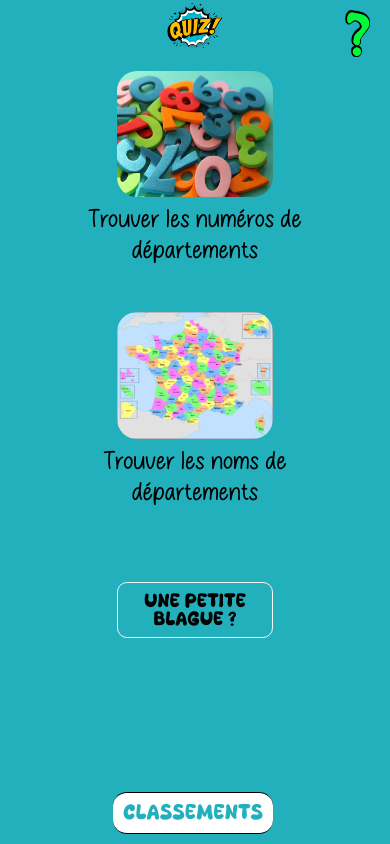
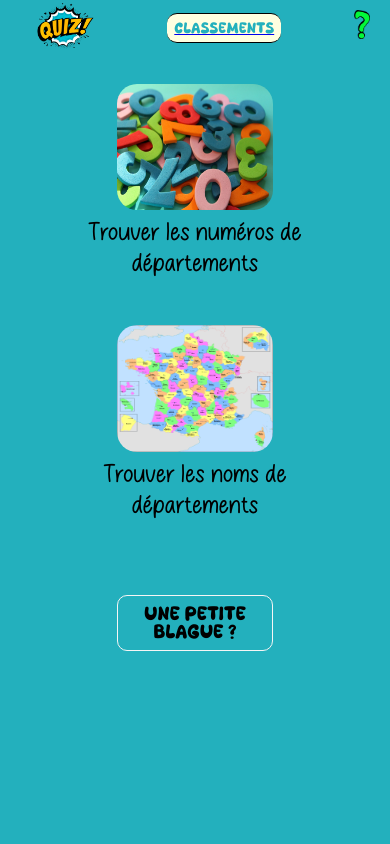
Before and after one commit to Christelle-Legros/-departments, a React (Create React App) app: page / in a window 390 px wide. Built offline with nearby package versions, Linux system fonts and the light colour scheme; no server answers.

Commit message:
Responsive home page

```diff
--- a/src/styles/_header.scss
+++ b/src/styles/_header.scss
@@ -1,6 +1,11 @@
 .header {
   display: flex;
   justify-content: center;
+
+  @media screen and (max-width: 768px) {
+    justify-content: space-around;
+    align-items: center;
+  }
 
   &__logo {
     width: 15vw;
@@ -11,6 +16,10 @@
     position: fixed;
     top: 10px;
     right: 20px;
+
+    @media screen and (max-width: 768px) {
+      width: 0.5em;
+    }
   }
 
   &__scoresBtn {
@@ -25,14 +34,14 @@
     border-radius: 14px;
     padding: 0.5em;
     color: #23b0bd;
-    background-color: white;
+    background-color: #ffffe0;
+    text-decoration: none;
 
     @media screen and (max-width: 768px) {
       writing-mode: horizontal-tb;
-      bottom: 10px;
-      top: initial;
-      right: initial;
-      left: 29%;
+      font-size: 0.5em;
+      position: initial;
+      border-radius: 10px;
     }
   }
 
--- a/src/styles/_home.scss
+++ b/src/styles/_home.scss
@@ -1,6 +1,10 @@
 .homeContainer {
   display: flex;
   flex-direction: column;
+
+  @media screen and (max-width: 768px) {
+    margin-top: 0.5em;
+  }
 
   &__logos {
     display: flex;
--- a/src/styles/styles.css
+++ b/src/styles/styles.css
@@ -209,6 +209,12 @@ button:hover {
   display: flex;
   justify-content: center;
 }
+@media screen and (max-width: 768px) {
+  .header {
+    justify-content: space-around;
+    align-items: center;
+  }
+}
 .header__logo {
   width: 15vw;
 }
@@ -217,6 +223,11 @@ button:hover {
   position: fixed;
   top: 10px;
   right: 20px;
+}
+@media screen and (max-width: 768px) {
+  .header__ptInterro {
+    width: 0.5em;
+  }
 }
 .header__scoresBtn {
   position: fixed;
@@ -230,15 +241,15 @@ button:hover {
   border-radius: 14px;
   padding: 0.5em;
   color: #23b0bd;
-  background-color: white;
+  background-color: #ffffe0;
+  text-decoration: none;
 }
 @media screen and (max-width: 768px) {
   .header__scoresBtn {
     writing-mode: horizontal-tb;
-    bottom: 10px;
-    top: initial;
-    right: initial;
-    left: 29%;
+    font-size: 0.5em;
+    position: initial;
+    border-radius: 10px;
   }
 }
 .header__scoresBtn:hover {
@@ -251,6 +262,11 @@ button:hover {
 .homeContainer {
   display: flex;
   flex-direction: column;
+}
+@media screen and (max-width: 768px) {
+  .homeContainer {
+    margin-top: 0.5em;
+  }
 }
 .homeContainer__logos {
   display: flex;
```
Also changed, not shown: 1 other file (tests, documents, lock files or other folders).
